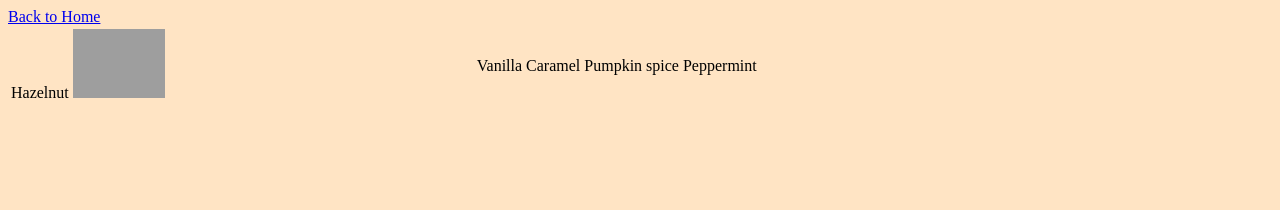
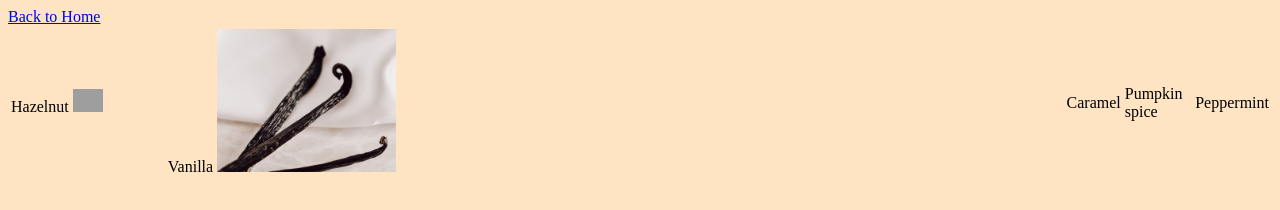
Before and after one commit to JoshGeSmith/JoshGeSmith.github.io, a plain HTML site: page 1-3/coffeetype.html in a window 1280 px wide. Drawn offline with Linux system fonts and the light colour scheme; grey boxes are pictures that could not be loaded.

Commit message:
img moving

```diff
--- a/1-3/coffeetype.html
+++ b/1-3/coffeetype.html
@@ -9,7 +9,7 @@
     <table>
         <tr>
             <td>Hazelnut <img src="Hazelnut.jpg" alt="a group of hazelnuts" width="20%" height="30%"></td>
-            <td>Vanilla</td>
+            <td>Vanilla <img src="vanilla.jpg" alt="Vanilla plant" width="20%" height="30%"></td>
             <td>Caramel</td>
             <td>Pumpkin spice</td>
             <td>Peppermint</td>
```
Also changed, not shown: 1-3/vanilla.jpg (added).
